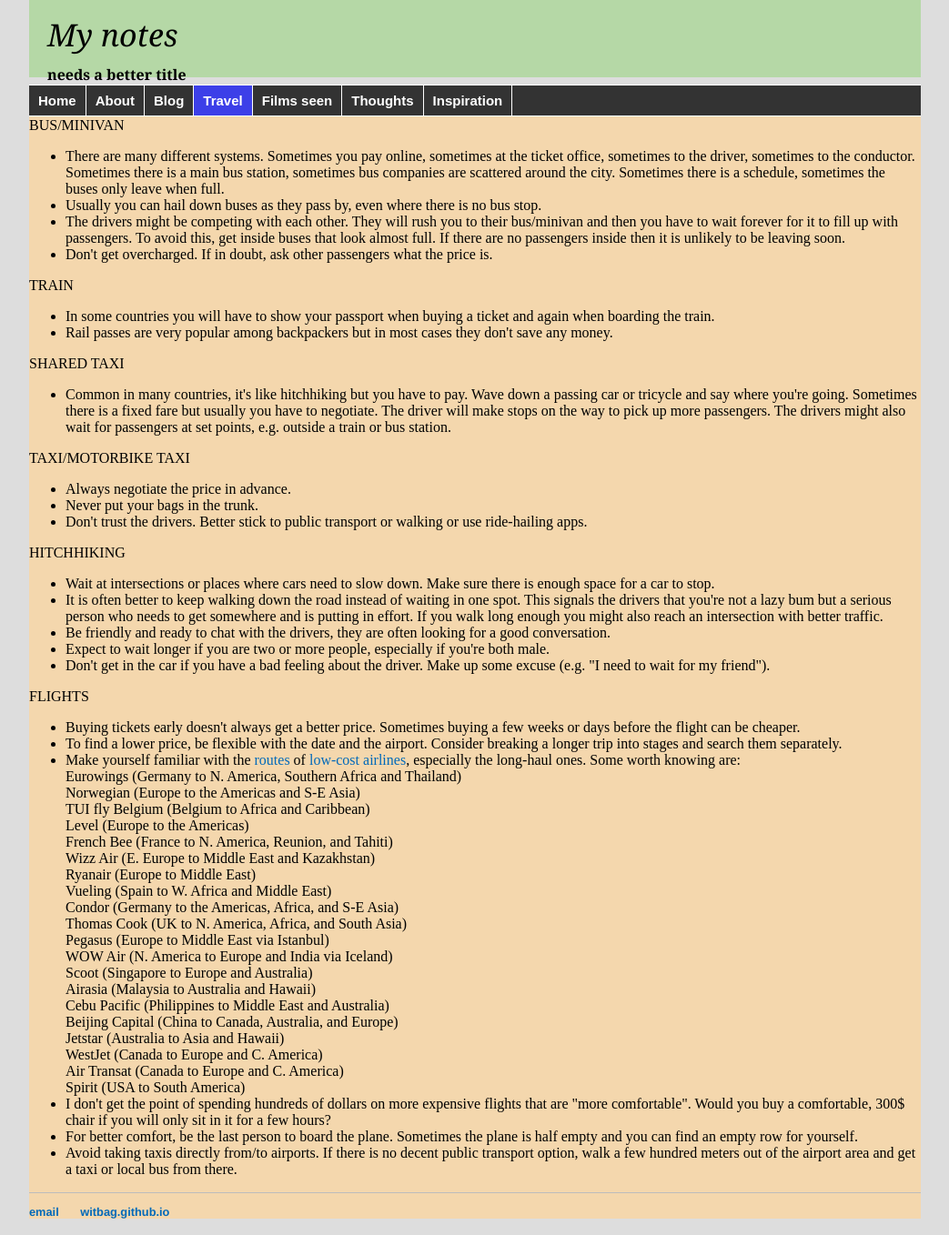
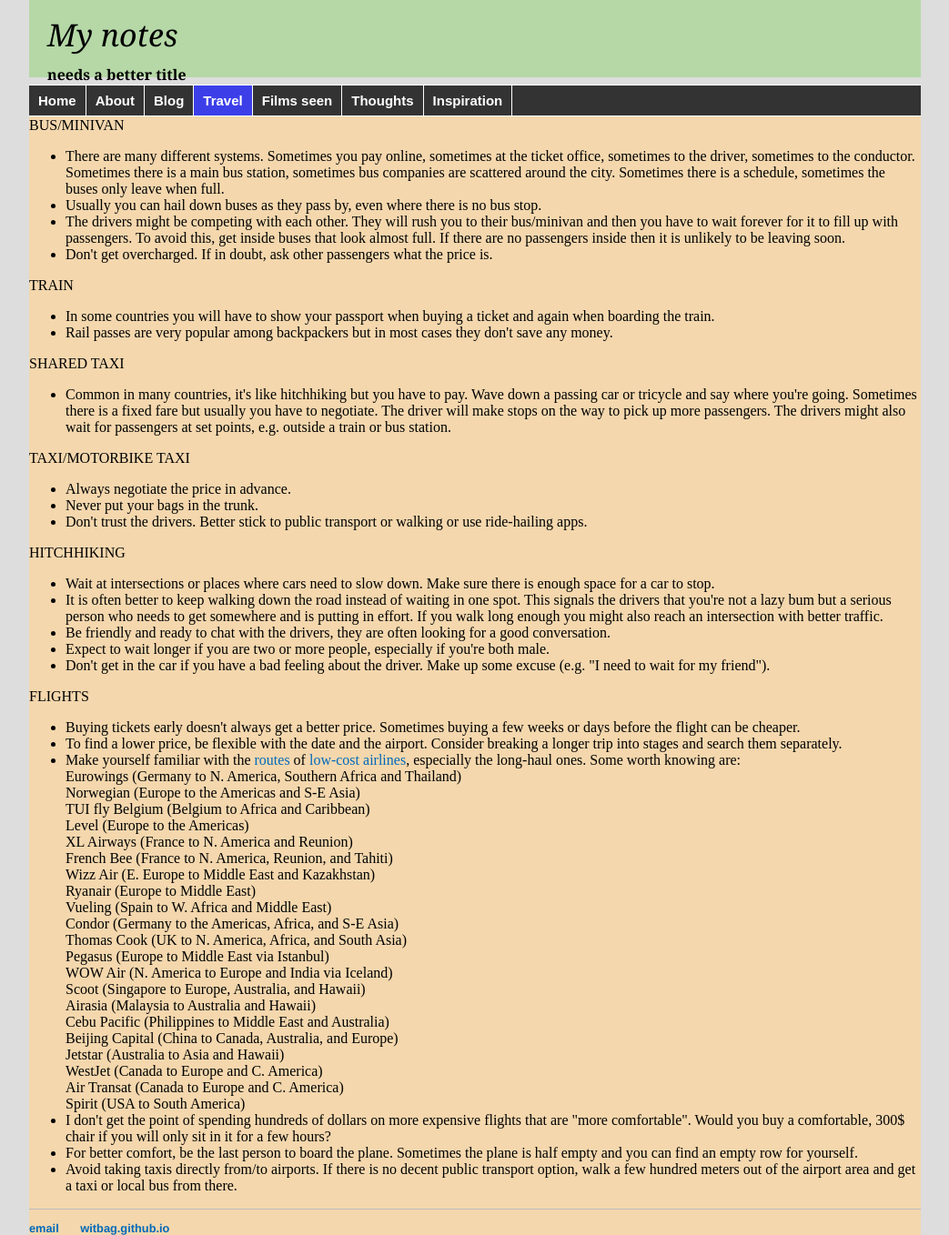
Before and after one commit to witbag/witbag.github.io, a Jekyll site: the page built from travel/transport.html, in a window 1280 px wide. Shown: the whole page at 91% size, without its empty margins (118-1161 px from the left). Built offline with Jekyll 4.4.1, drawn with Linux system fonts in a browser that asks for light colours.

Commit message:
Update transport.html

```diff
--- a/travel/transport.html
+++ b/travel/transport.html
@@ -45,6 +45,7 @@
 Norwegian (Europe to the Americas and S-E Asia)<br>
 TUI fly Belgium (Belgium to Africa and Caribbean)<br>
 Level (Europe to the Americas)<br>
+XL Airways (France to N. America and Reunion)<br>
 French Bee (France to N. America, Reunion, and Tahiti)<br>
 Wizz Air (E. Europe to Middle East and Kazakhstan)<br>
 Ryanair (Europe to Middle East)<br>
@@ -53,7 +54,7 @@
 Thomas Cook (UK to N. America, Africa, and South Asia)<br>
 Pegasus (Europe to Middle East via Istanbul)<br>
 WOW Air (N. America to Europe and India via Iceland)<br>
-Scoot (Singapore to Europe and Australia)<br>
+Scoot (Singapore to Europe, Australia, and Hawaii)<br>
 Airasia (Malaysia to Australia and Hawaii)<br>
 Cebu Pacific (Philippines to Middle East and Australia)<br>
 Beijing Capital (China to Canada, Australia, and Europe)<br>
```
